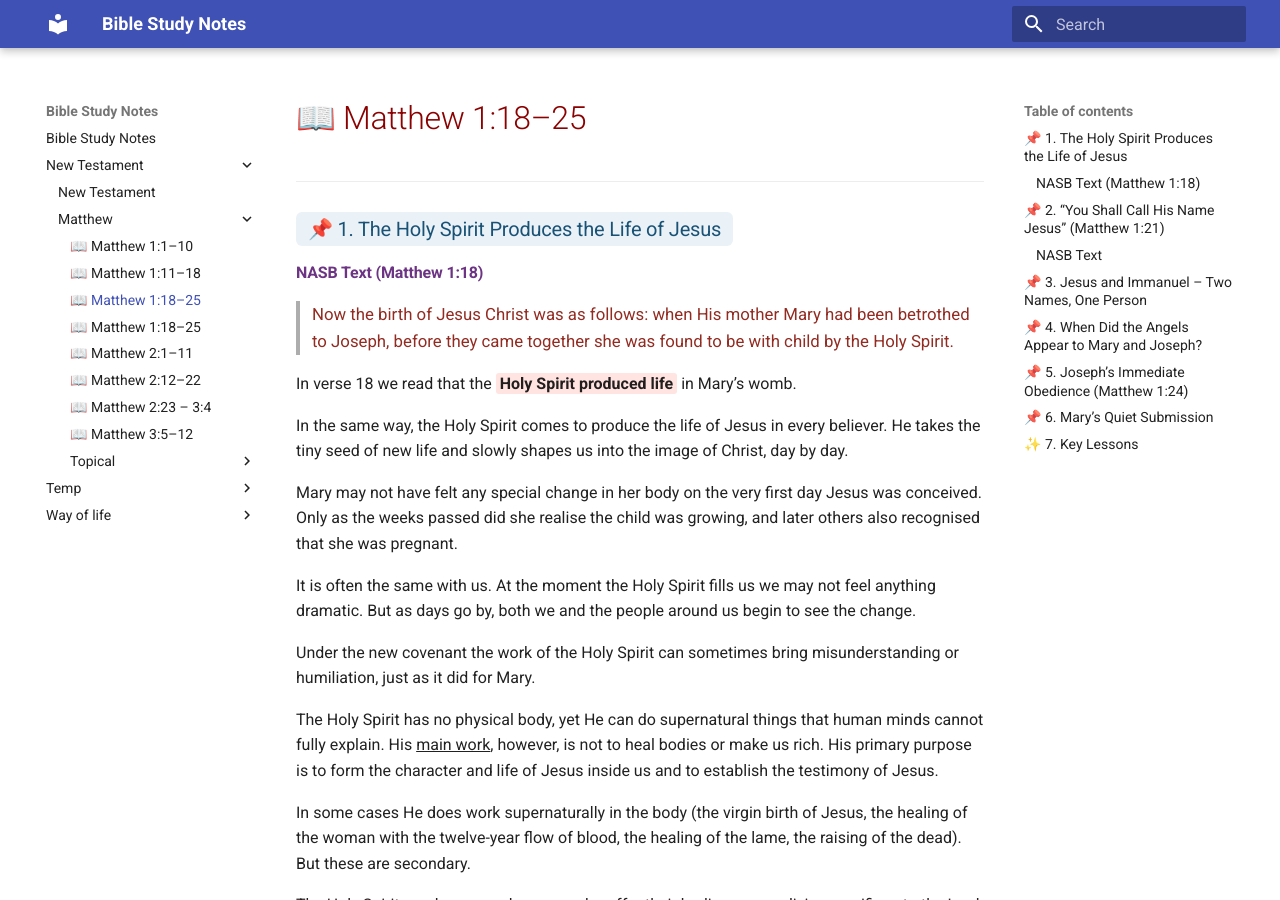
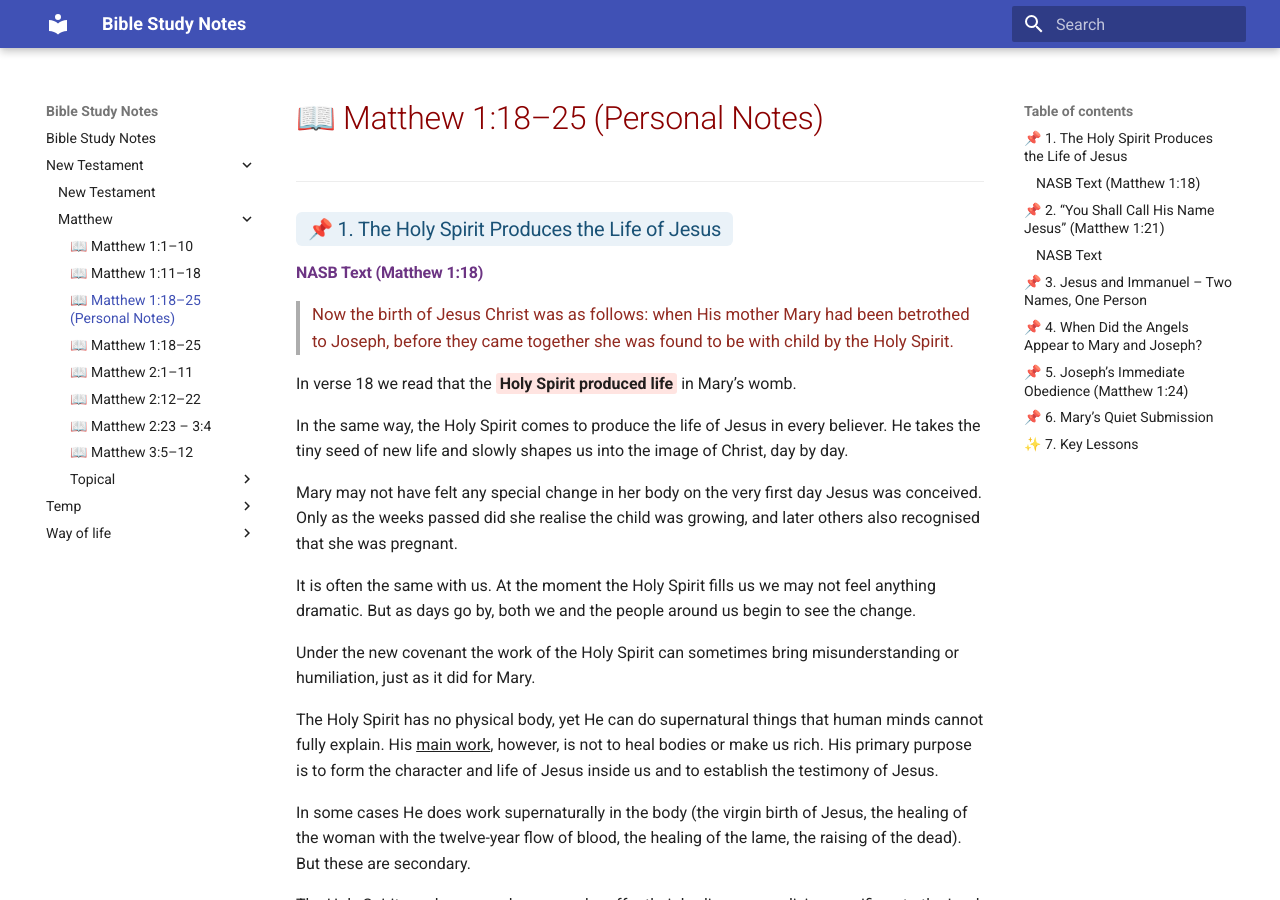
Before and after one commit to suchandra252/BibleStudy, an MkDocs documentation site: the page built from docs/new-testament/matthew/matthew-01-18-to-01-25 (personal notes).md, in a window 1280 px wide and 900 px high. Built offline with MkDocs 1.6.1 and Material for MkDocs 9.7.7, drawn with Linux system fonts in a browser that asks for light colours.

```diff
--- a/docs/new-testament/matthew/matthew-01-18-to-01-25 (personal notes).md
+++ b/docs/new-testament/matthew/matthew-01-18-to-01-25 (personal notes).md
@@ -1,4 +1,4 @@
-# <span style="color:#8B0000;">📖 Matthew 1:18–25</span>
+# <span style="color:#8B0000;">📖 Matthew 1:18–25 (Personal Notes)</span>
 
 ---
 
```
